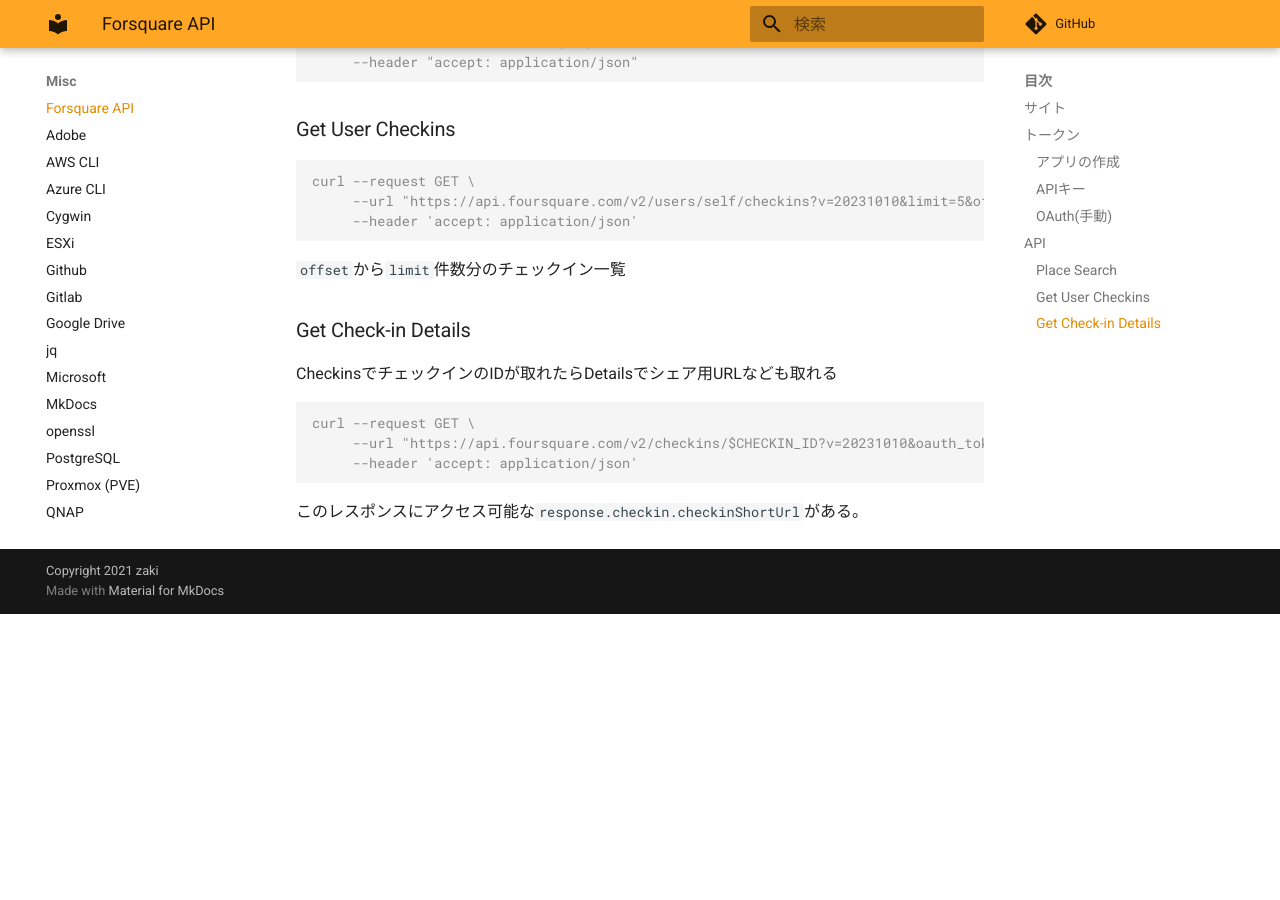
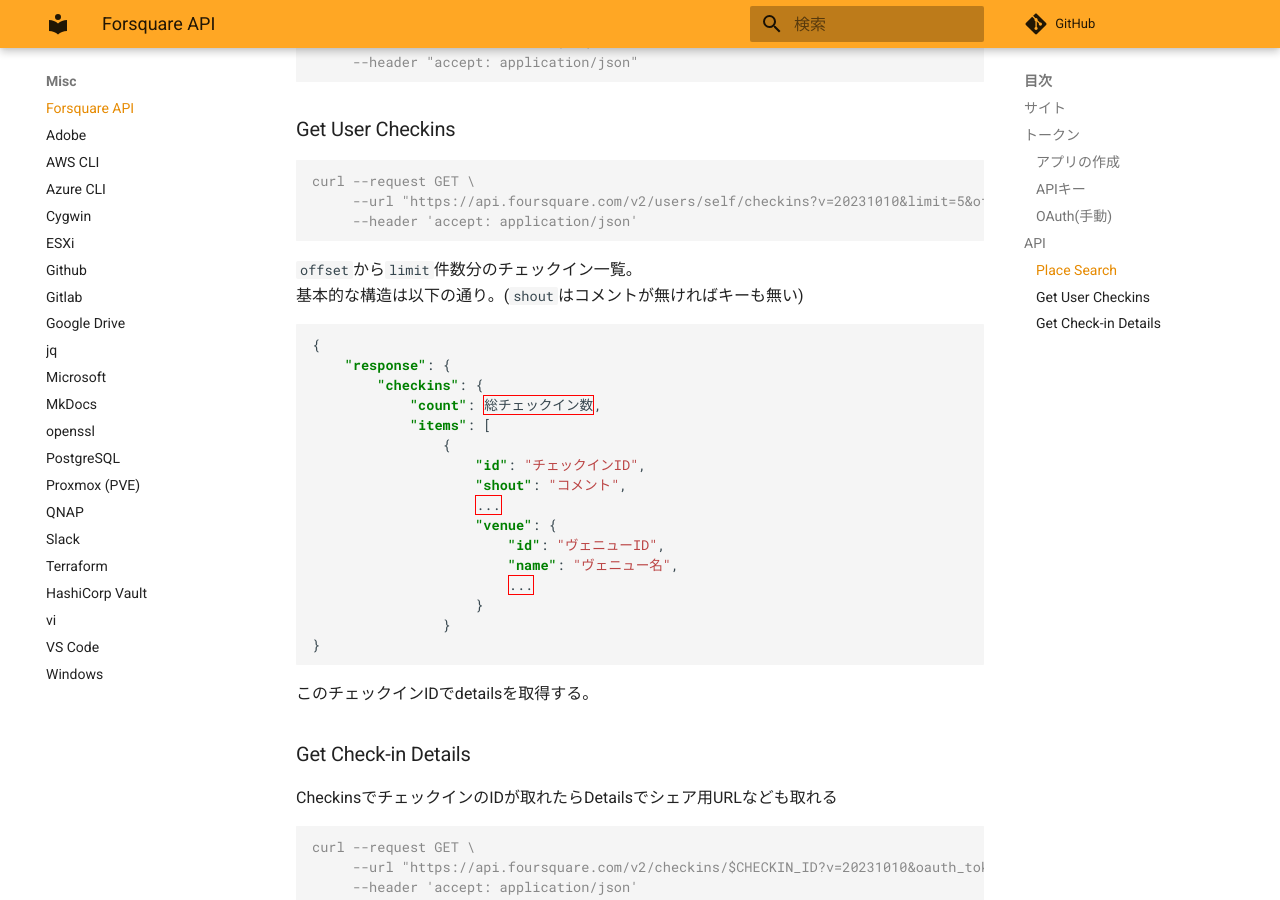
Before and after one commit to zaki-lknr/docs, an MkDocs documentation site: the page built from docs/Misc/4sq.md, in a window 1280 px wide and 900 px high, scrolled down 1334 px. Built offline with MkDocs 1.6.1 and Material for MkDocs 9.7.7, drawn with Linux system fonts in a browser that asks for light colours; comment, search, counter and statistics services are not loaded; before the commit the page ends 1948 px from its top, so only the background shows below that.

Commit message:
add: misc/4sq: get user checkinsのレスポンス

````diff
--- a/docs/Misc/4sq.md
+++ b/docs/Misc/4sq.md
@@ -54,7 +54,29 @@ curl --request GET \
      --header 'accept: application/json'
 ```
 
-`offset`から`limit`件数分のチェックイン一覧
+`offset`から`limit`件数分のチェックイン一覧。
+基本的な構造は以下の通り。(`shout`はコメントが無ければキーも無い)
+
+```json
+{
+    "response": {
+        "checkins": {
+            "count": 総チェックイン数,
+            "items": [
+                {
+                    "id": "チェックインID",
+                    "shout": "コメント",
+                    ...
+                    "venue": {
+                        "id": "ヴェニューID",
+                        "name": "ヴェニュー名",
+                        ...
+                    }
+                }
+}
+```
+
+このチェックインIDでdetailsを取得する。
 
 ### Get Check-in Details
 
````
